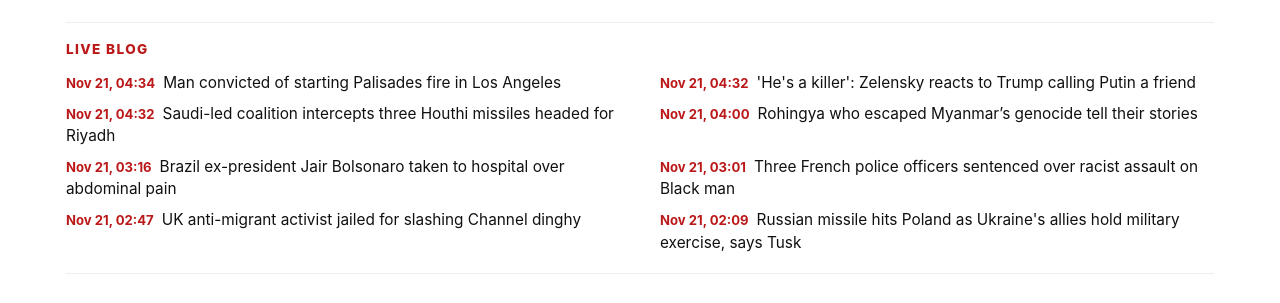
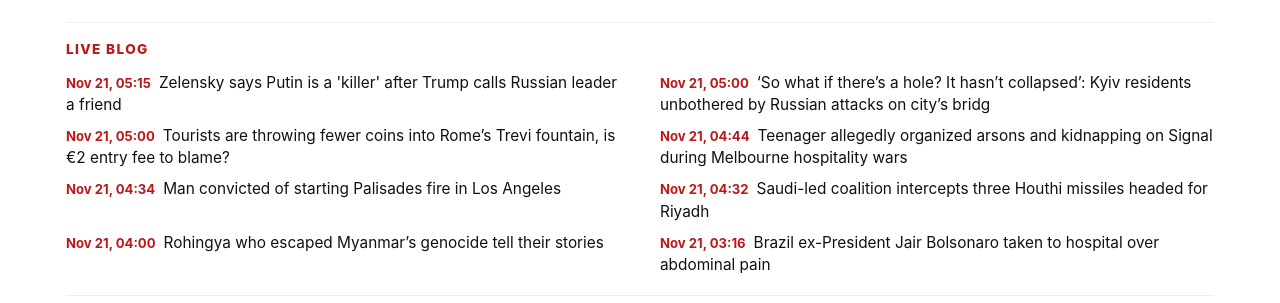
Before and after one commit to pintuguptaji/western-world-news, a plain HTML site: page index.html in a window 1280 px wide. Shown: the part 1405-1708 px from the top of the page. Drawn offline with Linux system fonts and the light colour scheme.

Commit message:
Auto-publish: 0 new stories, 2026-11-21

```diff
--- a/assets/js/content.js
+++ b/assets/js/content.js
@@ -880,13 +880,28 @@ window.WWN_DEFAULT_CONTENT = {
   ],
   "justIn": [
     {
-      "time": "Nov 21, 04:34",
-      "text": "Man convicted of starting Palisades fire in Los Angeles",
+      "time": "Nov 21, 05:15",
+      "text": "Zelensky says Putin is a 'killer' after Trump calls Russian leader a friend",
       "link": "live.html"
     },
     {
-      "time": "Nov 21, 04:32",
-      "text": "'He's a killer': Zelensky reacts to Trump calling Putin a friend",
+      "time": "Nov 21, 05:00",
+      "text": "‘So what if there’s a hole? It hasn’t collapsed’: Kyiv residents unbothered by Russian attacks on city’s bridg",
+      "link": "live.html"
+    },
+    {
+      "time": "Nov 21, 05:00",
+      "text": "Tourists are throwing fewer coins into Rome’s Trevi fountain, is €2 entry fee to blame?",
+      "link": "live.html"
+    },
+    {
+      "time": "Nov 21, 04:44",
+      "text": "Teenager allegedly organized arsons and kidnapping on Signal during Melbourne hospitality wars",
+      "link": "live.html"
+    },
+    {
+      "time": "Nov 21, 04:34",
+      "text": "Man convicted of starting Palisades fire in Los Angeles",
       "link": "live.html"
     },
     {
@@ -901,22 +916,7 @@ window.WWN_DEFAULT_CONTENT = {
     },
     {
       "time": "Nov 21, 03:16",
-      "text": "Brazil ex-president Jair Bolsonaro taken to hospital over abdominal pain",
-      "link": "live.html"
-    },
-    {
-      "time": "Nov 21, 03:01",
-      "text": "Three French police officers sentenced over racist assault on Black man",
-      "link": "live.html"
-    },
-    {
-      "time": "Nov 21, 02:47",
-      "text": "UK anti-migrant activist jailed for slashing Channel dinghy",
-      "link": "live.html"
-    },
-    {
-      "time": "Nov 21, 02:09",
-      "text": "Russian missile hits Poland as Ukraine's allies hold military exercise, says Tusk",
+      "text": "Brazil ex-President Jair Bolsonaro taken to hospital over abdominal pain",
       "link": "live.html"
     }
   ],
--- a/index.html
+++ b/index.html
@@ -86,7 +86,7 @@
 
 <section class="liveblog-strip" aria-label="Live blog">
 <h2 class="liveblog-label">Live Blog</h2>
-<ul id="just-in-list" class="liveblog-list"><li><time>Nov 21, 04:34</time><a href="live.html">Man convicted of starting Palisades fire in Los Angeles</a></li><li><time>Nov 21, 04:32</time><a href="live.html">'He's a killer': Zelensky reacts to Trump calling Putin a friend</a></li><li><time>Nov 21, 04:32</time><a href="live.html">Saudi-led coalition intercepts three Houthi missiles headed for Riyadh</a></li><li><time>Nov 21, 04:00</time><a href="live.html">Rohingya who escaped Myanmar’s genocide tell their stories</a></li><li><time>Nov 21, 03:16</time><a href="live.html">Brazil ex-president Jair Bolsonaro taken to hospital over abdominal pain</a></li><li><time>Nov 21, 03:01</time><a href="live.html">Three French police officers sentenced over racist assault on Black man</a></li><li><time>Nov 21, 02:47</time><a href="live.html">UK anti-migrant activist jailed for slashing Channel dinghy</a></li><li><time>Nov 21, 02:09</time><a href="live.html">Russian missile hits Poland as Ukraine's allies hold military exercise, says Tusk</a></li></ul>
+<ul id="just-in-list" class="liveblog-list"><li><time>Nov 21, 05:15</time><a href="live.html">Zelensky says Putin is a 'killer' after Trump calls Russian leader a friend</a></li><li><time>Nov 21, 05:00</time><a href="live.html">‘So what if there’s a hole? It hasn’t collapsed’: Kyiv residents unbothered by Russian attacks on city’s bridg</a></li><li><time>Nov 21, 05:00</time><a href="live.html">Tourists are throwing fewer coins into Rome’s Trevi fountain, is €2 entry fee to blame?</a></li><li><time>Nov 21, 04:44</time><a href="live.html">Teenager allegedly organized arsons and kidnapping on Signal during Melbourne hospitality wars</a></li><li><time>Nov 21, 04:34</time><a href="live.html">Man convicted of starting Palisades fire in Los Angeles</a></li><li><time>Nov 21, 04:32</time><a href="live.html">Saudi-led coalition intercepts three Houthi missiles headed for Riyadh</a></li><li><time>Nov 21, 04:00</time><a href="live.html">Rohingya who escaped Myanmar’s genocide tell their stories</a></li><li><time>Nov 21, 03:16</time><a href="live.html">Brazil ex-President Jair Bolsonaro taken to hospital over abdominal pain</a></li></ul>
 </section>
 
 <h2 class="section-head">Europe</h2><div class="card-grid four" data-section-block data-section="europe"><article class="card">
```
Also changed, not shown: data/articles.json.
